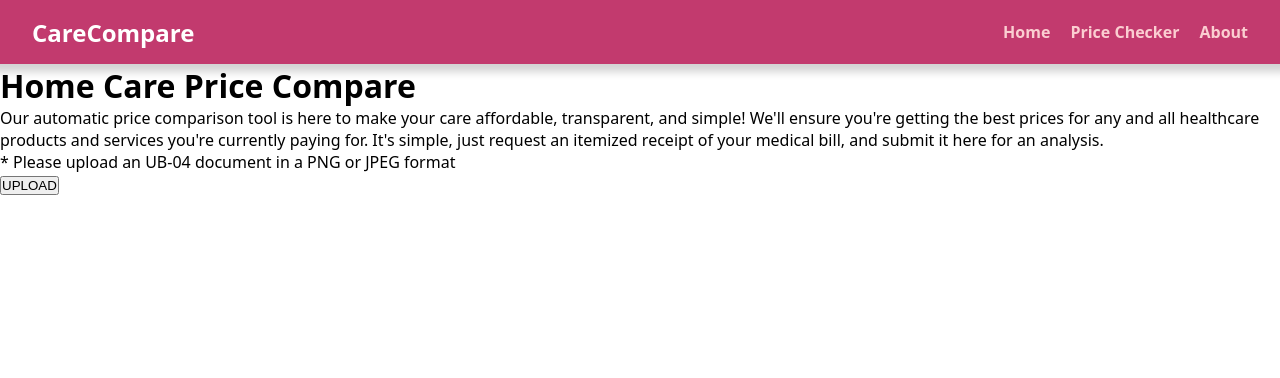
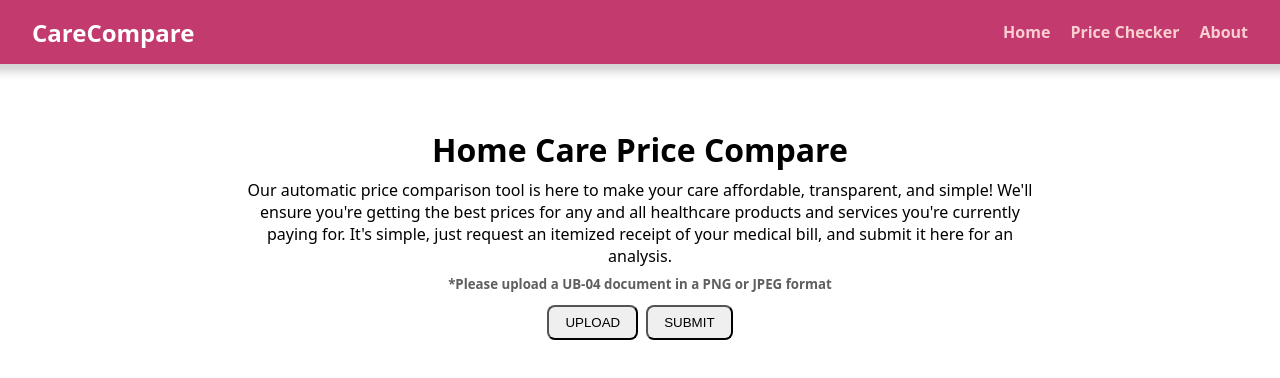
Before and after one commit to crispynoodlesoup/CareCompare, a React (Vite) app: page / in a window 1280 px wide. Shown: the top 378 px of the page. Built offline with nearby package versions, Linux system fonts and the light colour scheme.

Commit message:
upload buttons

```diff
--- a/src/components/priceChecker/priceChecker.jsx
+++ b/src/components/priceChecker/priceChecker.jsx
@@ -2,7 +2,8 @@ import style from "./priceChecker.module.css";
 
 function PriceChecker() {
   return (
-    <div>
+    <main>
+      <div className={style.content}>
         <h1>Home Care Price Compare</h1>
         <p>
           Our automatic price comparison tool is here to make your care
@@ -11,10 +12,13 @@ function PriceChecker() {
           currently paying for. It's simple, just request an itemized receipt of
           your medical bill, and submit it here for an analysis.
         </p>
-      <p>* Please upload an UB-04 document in a PNG or JPEG format</p>
+        <h5>*Please upload a UB-04 document in a PNG or JPEG format</h5>
+        <div className={style.fileButtons}>
           <button>UPLOAD</button>
-
+          <button>SUBMIT</button>
         </div>
+      </div>
+    </main>
   );
 }
 
--- a/src/components/priceChecker/priceChecker.module.css
+++ b/src/components/priceChecker/priceChecker.module.css
@@ -0,0 +1,31 @@
+main {
+    padding: 64px 0;
+    display: grid;
+    justify-content: center;
+}
+
+.content {
+    max-width: 800px;
+    text-align: center;
+}
+
+p {
+    margin-top: 8px;
+}
+
+h5 {
+    color: rgb(95, 95, 95);
+    margin-top: 8px;
+}
+
+button {
+    margin-top: 12px;
+    padding: 8px 16px;
+    border-radius: 8px;
+}
+
+.fileButtons {
+    display: flex;
+    gap: 8px;
+    justify-content: center;
+}
```
Lines whose indentation alone changed are shown as unchanged.
